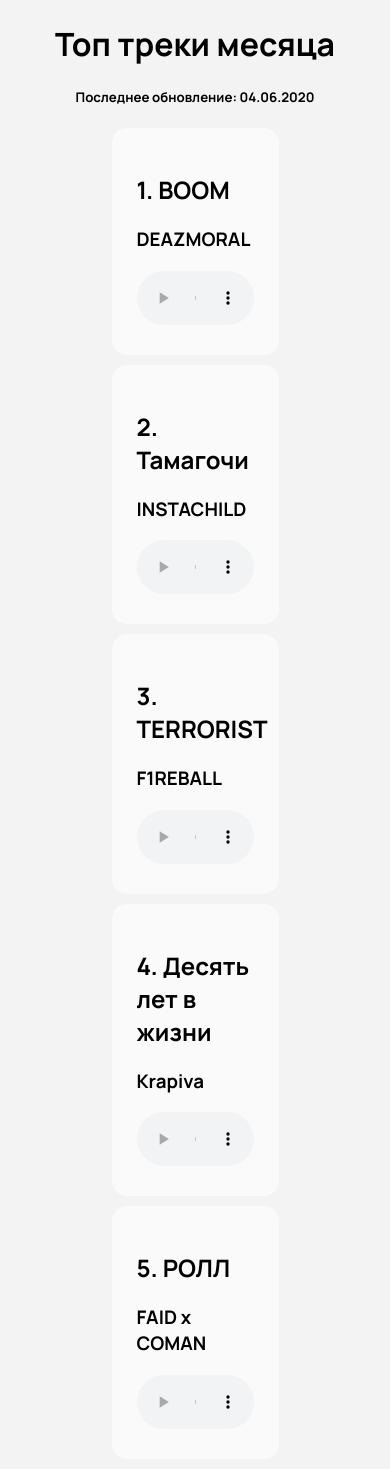
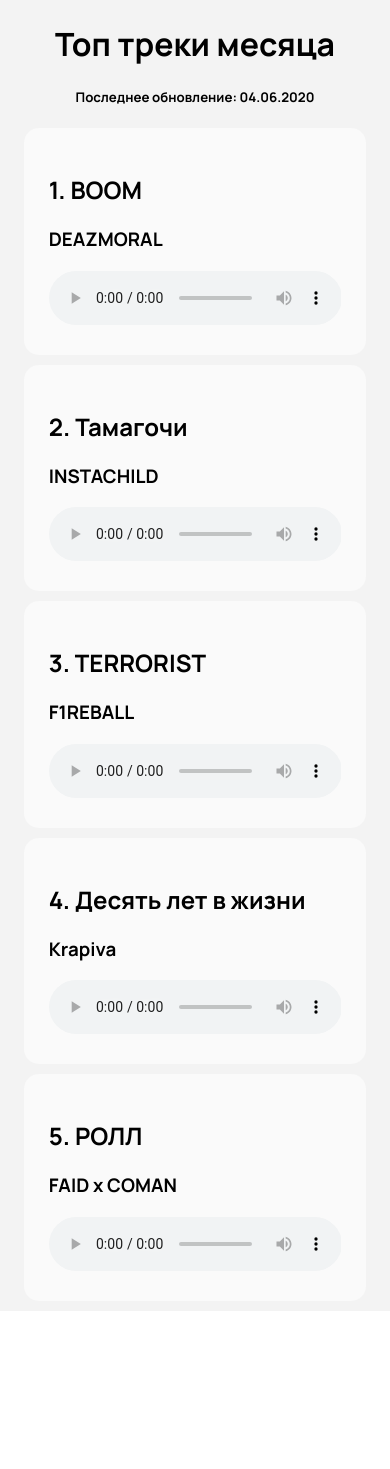
Before and after one commit to DeathkV20/youngnsk, a PHP site: page /pages/audio.html in a window 390 px wide. Shown: the part 106-1575 px from the top of the page. After the commit the page ends 1377 px from the top, so only its background shows below. Run offline with PHP 8.4, Linux system fonts and the light colour scheme.

Commit message:
fixed audio

```diff
--- a/assets/css/style.css
+++ b/assets/css/style.css
@@ -584,4 +584,8 @@ audio {
     .prem_block,.prem_block_hat {
         width: 75%;
     }
+
+    .audio_block {
+        width: 75%;
+    }
 }
```
